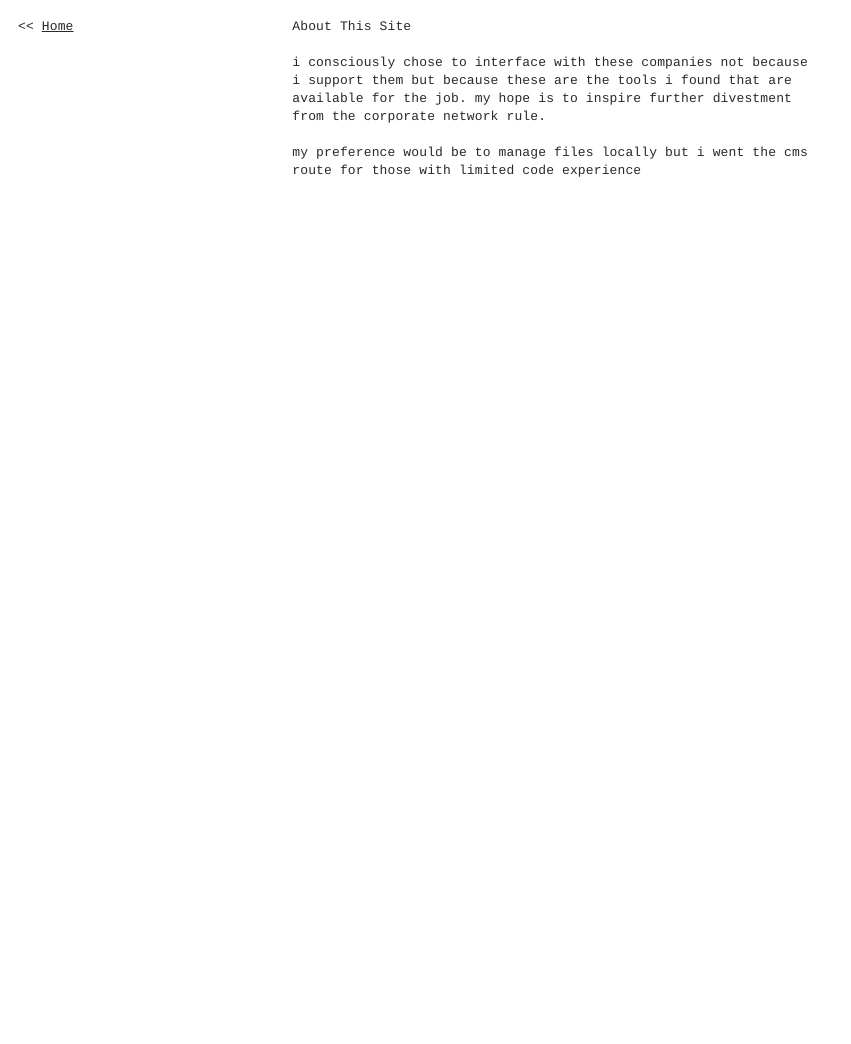
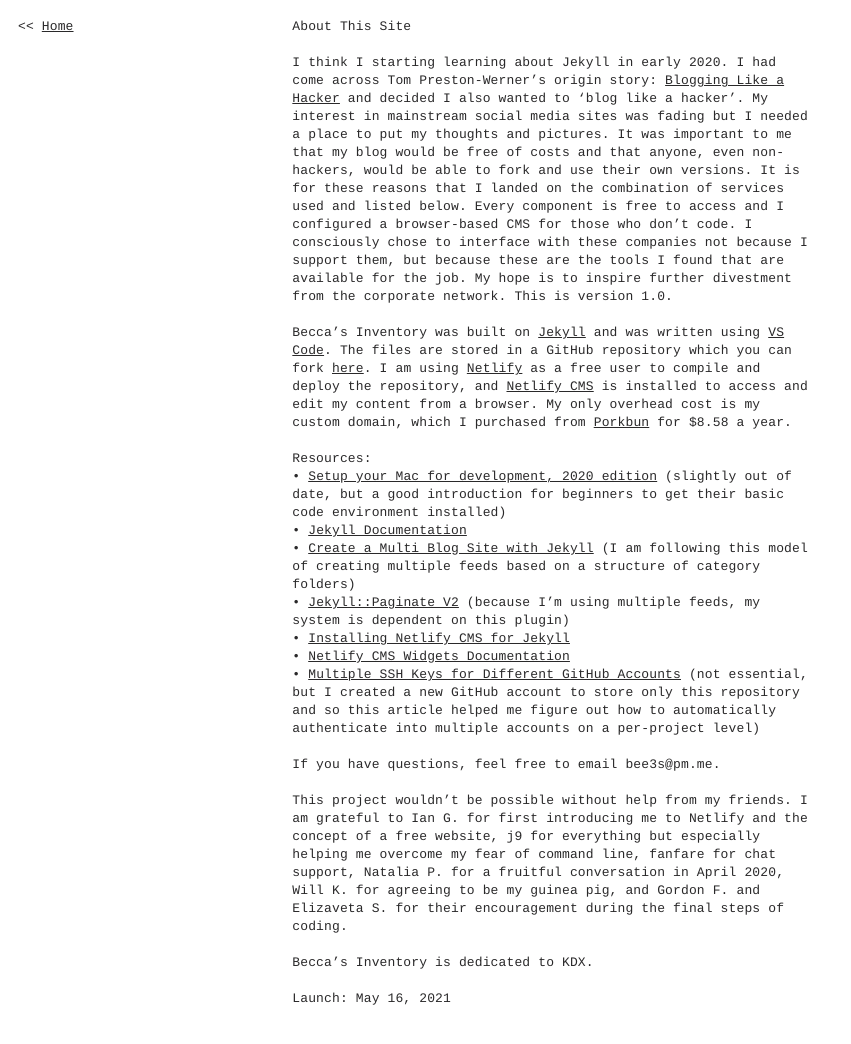
Before and after one commit to beccasinventory/live, a Jekyll site: the page built from pages/_posts/2021-05-16-about-this-site.md, in a window 1280 px wide. Shown: the whole page, without its empty margins (0-851 px from the left). Built offline with Jekyll 4.4.1, drawn with Linux system fonts in a browser that asks for light colours; a script that is not in the unit is left out; before the commit the page ends 900 px from its top, so only the background shows below that.

Commit message:
Update Pages “2021-05-16-about-this-site”

```diff
--- a/pages/_posts/2021-05-16-about-this-site.md
+++ b/pages/_posts/2021-05-16-about-this-site.md
@@ -2,8 +2,25 @@
 layout: post
 category: pages
 title: About This Site
-date: 2021-05-16T21:27:48.367Z
+date: 2021-05-16T23:37:34.184Z
 ---
-i consciously chose to interface with these companies not because i support them but because these are the tools i found that are available for the job. my hope is to inspire further divestment from the corporate network rule.
+I think I starting learning about Jekyll in early 2020. I had come across Tom Preston-Werner's origin story: [Blogging Like a Hacker](https://tom.preston-werner.com/2008/11/17/blogging-like-a-hacker.html) and decided I also wanted to 'blog like a hacker'. My interest in mainstream social media sites was fading but I needed a place to put my thoughts and pictures. It was important to me that my blog would be free of costs and that anyone, even non-hackers, would be able to fork and use their own versions. It is for these reasons that I landed on the combination of services used and listed below. Every component is free to access and I configured a browser-based CMS for those who don't code. I consciously chose to interface with these companies not because I support them, but because these are the tools I found that are available for the job. My hope is to inspire further divestment from the corporate network. This is version 1.0.
 
-my preference would be to manage files locally but i went the cms route for those with limited code experience
+Becca's Inventory was built on [Jekyll](https://jekyllrb.com/) and was written using [VS Code](https://code.visualstudio.com/). The files are stored in a GitHub repository which you can fork [here](https://github.com/beccasinventory/live). I am using [Netlify](https://www.netlify.com/) as a free user to compile and deploy the repository, and [Netlify CMS](https://www.netlifycms.org/) is installed to access and edit my content from a browser. My only overhead cost is my custom domain, which I purchased from [Porkbun](https://porkbun.com/) for $8.58 a year.
+
+Resources:\
+• [Setup your Mac for development, 2020 edition](https://dev.to/v3frankie/setup-your-mac-for-development-2020-edition-1c8a) (slightly out of date, but a good introduction for beginners to get their basic code environment installed)\
+• [Jekyll Documentation](https://jekyllrb.com/docs/)\
+• [Create a Multi Blog Site with Jekyll](https://www.garron.me/en/blog/multi-blog-site-jekyll.html) (I am following this model of creating multiple feeds based on a structure of category folders)\
+• [Jekyll::Paginate V2](https://github.com/sverrirs/jekyll-paginate-v2/) (because I'm using multiple feeds, my system is dependent on this plugin)\
+• [Installing Netlify CMS for Jekyll](https://www.netlifycms.org/docs/jekyll/)\
+• [Netlify CMS Widgets Documentation](https://www.netlifycms.org/docs/widgets)\
+• [](https://gist.github.com/jexchan/2351996#multiple-ssh-keys-settings-for-different-github-account)[Multiple SSH Keys for Different GitHub Accounts](https://gist.github.com/jexchan/2351996) (not essential, but I created a new GitHub account to store only this repository and so this article helped me figure out how to automatically authenticate into multiple accounts on a per-project level)
+
+If you have questions, feel free to email bee3s@pm.me.
+
+This project wouldn't be possible without help from my friends. I am grateful to Ian G. for first introducing me to Netlify and the concept of a free website, j9 for everything but especially helping me overcome my fear of command line, fanfare for chat support, Natalia P. for a fruitful conversation in April 2020, Will K. for agreeing to be my guinea pig, and Gordon F. and Elizaveta S. for their encouragement during the final steps of coding.
+
+Becca's Inventory is dedicated to KDX.
+
+Launch: May 16, 2021
```
